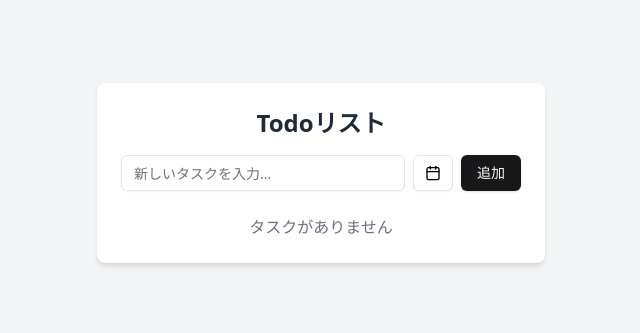
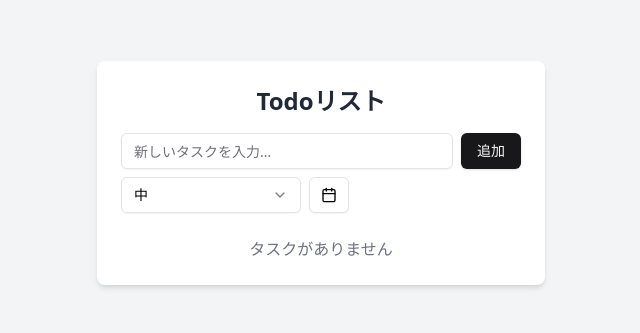
Before and after one commit to wabeshew/testAppForDevin, a React (Vite) app: page / in a window 1280 px wide. Shown: the part 259-592 px from the top of the page, without its empty margins (319-959 px from the left). Built offline with nearby package versions, Linux system fonts and the light colour scheme.

Commit message:
Todoリストに優先度機能を追加
Co-Authored-By: wabeshew <wabeshew.work@gmail.com>

```diff
--- a/src/components/TodoList.tsx
+++ b/src/components/TodoList.tsx
@@ -1,10 +1,11 @@
 import { useState } from 'react';
-import { Todo } from '../types/todo';
+import { Todo, Priority } from '../types/todo';
 import { Button } from './ui/button';
 import { Input } from './ui/input';
 import { Checkbox } from './ui/checkbox';
 import { Calendar } from './ui/calendar';
 import { Popover, PopoverContent, PopoverTrigger } from './ui/popover';
+import { Select, SelectContent, SelectItem, SelectTrigger, SelectValue } from './ui/select';
 import { format } from 'date-fns';
 import { ja } from 'date-fns/locale';
 import { Calendar as CalendarIcon, Trash as TrashIcon } from 'lucide-react';
@@ -14,6 +15,7 @@ const TodoList = () => {
   const [todos, setTodos] = useState<Todo[]>([]);
   const [newTodoText, setNewTodoText] = useState('');
   const [selectedDate, setSelectedDate] = useState<Date | undefined>(undefined);
+  const [selectedPriority, setSelectedPriority] = useState<Priority>('medium');
 
   const addTodo = () => {
     if (newTodoText.trim() === '') return;
@@ -22,12 +24,14 @@ const TodoList = () => {
       id: Date.now().toString(),
       text: newTodoText,
       completed: false,
-      deadline: selectedDate
+      deadline: selectedDate,
+      priority: selectedPriority
     };
 
     setTodos([...todos, newTodo]);
     setNewTodoText('');
     setSelectedDate(undefined);
+    setSelectedPriority('medium');
   };
 
   const toggleTodo = (id: string) => {
@@ -50,11 +54,20 @@ const TodoList = () => {
     );
   };
 
+  const updatePriority = (id: string, priority: Priority) => {
+    setTodos(
+      todos.map(todo =>
+        todo.id === id ? { ...todo, priority } : todo
+      )
+    );
+  };
+
   return (
     <div className="w-full max-w-md p-6 bg-white rounded-lg shadow-md">
       <h1 className="text-2xl font-bold text-gray-800 mb-4">Todoリスト</h1>
 
-      <div className="flex gap-2 mb-6">
+      <div className="flex flex-col gap-2 mb-6">
+        <div className="flex gap-2">
           <Input
             type="text"
             placeholder="新しいタスクを入力..."
@@ -62,6 +75,19 @@ const TodoList = () => {
             onChange={(e) => setNewTodoText(e.target.value)}
             className="flex-1"
           />
+          <Button onClick={addTodo}>追加</Button>
+        </div>
+        <div className="flex gap-2">
+          <Select value={selectedPriority} onValueChange={(value: Priority) => setSelectedPriority(value)}>
+            <SelectTrigger className="w-[180px]">
+              <SelectValue placeholder="優先度を選択" />
+            </SelectTrigger>
+            <SelectContent>
+              <SelectItem value="high">高</SelectItem>
+              <SelectItem value="medium">中</SelectItem>
+              <SelectItem value="low">低</SelectItem>
+            </SelectContent>
+          </Select>
           <Popover>
             <PopoverTrigger asChild>
               <Button variant="outline" className="w-10 p-0">
@@ -78,7 +104,7 @@ const TodoList = () => {
               />
             </PopoverContent>
           </Popover>
-        <Button onClick={addTodo}>追加</Button>
+        </div>
       </div>
 
       <div className="space-y-2">
@@ -99,6 +125,7 @@ const TodoList = () => {
                   onCheckedChange={() => toggleTodo(todo.id)}
                   id={`todo-${todo.id}`}
                 />
+                <div className="flex flex-col">
                   <label
                     htmlFor={`todo-${todo.id}`}
                     className={cn(
@@ -108,14 +135,37 @@ const TodoList = () => {
                   >
                     {todo.text}
                   </label>
-              </div>
-
-              <div className="flex items-center gap-2">
+                  <div className="flex items-center gap-2 mt-1">
+                    <span
+                      className={cn(
+                        "text-xs px-2 py-0.5 rounded-full",
+                        todo.priority === 'high' ? "bg-red-100 text-red-800" :
+                        todo.priority === 'medium' ? "bg-yellow-100 text-yellow-800" :
+                        "bg-green-100 text-green-800"
+                      )}
+                    >
+                      {todo.priority === 'high' ? '高' : todo.priority === 'medium' ? '中' : '低'}
+                    </span>
                     {todo.deadline && (
                       <span className="text-xs text-gray-500">
                         期限: {format(todo.deadline, 'yyyy/MM/dd', { locale: ja })}
                       </span>
                     )}
+                  </div>
+                </div>
+              </div>
+
+              <div className="flex items-center gap-2">
+                <Select defaultValue={todo.priority} onValueChange={(value: Priority) => updatePriority(todo.id, value as Priority)}>
+                  <SelectTrigger className="h-8 w-[80px]">
+                    <SelectValue />
+                  </SelectTrigger>
+                  <SelectContent>
+                    <SelectItem value="high">高</SelectItem>
+                    <SelectItem value="medium">中</SelectItem>
+                    <SelectItem value="low">低</SelectItem>
+                  </SelectContent>
+                </Select>
 
                 <Popover>
                   <PopoverTrigger asChild>
--- a/src/components/ui/select.tsx
+++ b/src/components/ui/select.tsx
@@ -4,7 +4,7 @@ import * as React from "react"
 import * as SelectPrimitive from "@radix-ui/react-select"
 import { Check, ChevronDown, ChevronUp } from "lucide-react"
 
-import { cn } from "@/lib/utils"
+import { cn } from "../../lib/utils"
 
 const Select = SelectPrimitive.Root
 
--- a/src/types/todo.ts
+++ b/src/types/todo.ts
@@ -1,6 +1,9 @@
+export type Priority = 'high' | 'medium' | 'low';
+
 export interface Todo {
   id: string;
   text: string;
   completed: boolean;
   deadline?: Date; // Optional deadline field
+  priority: Priority; // Priority field
 }
```
Lines whose indentation alone changed are shown as unchanged.
